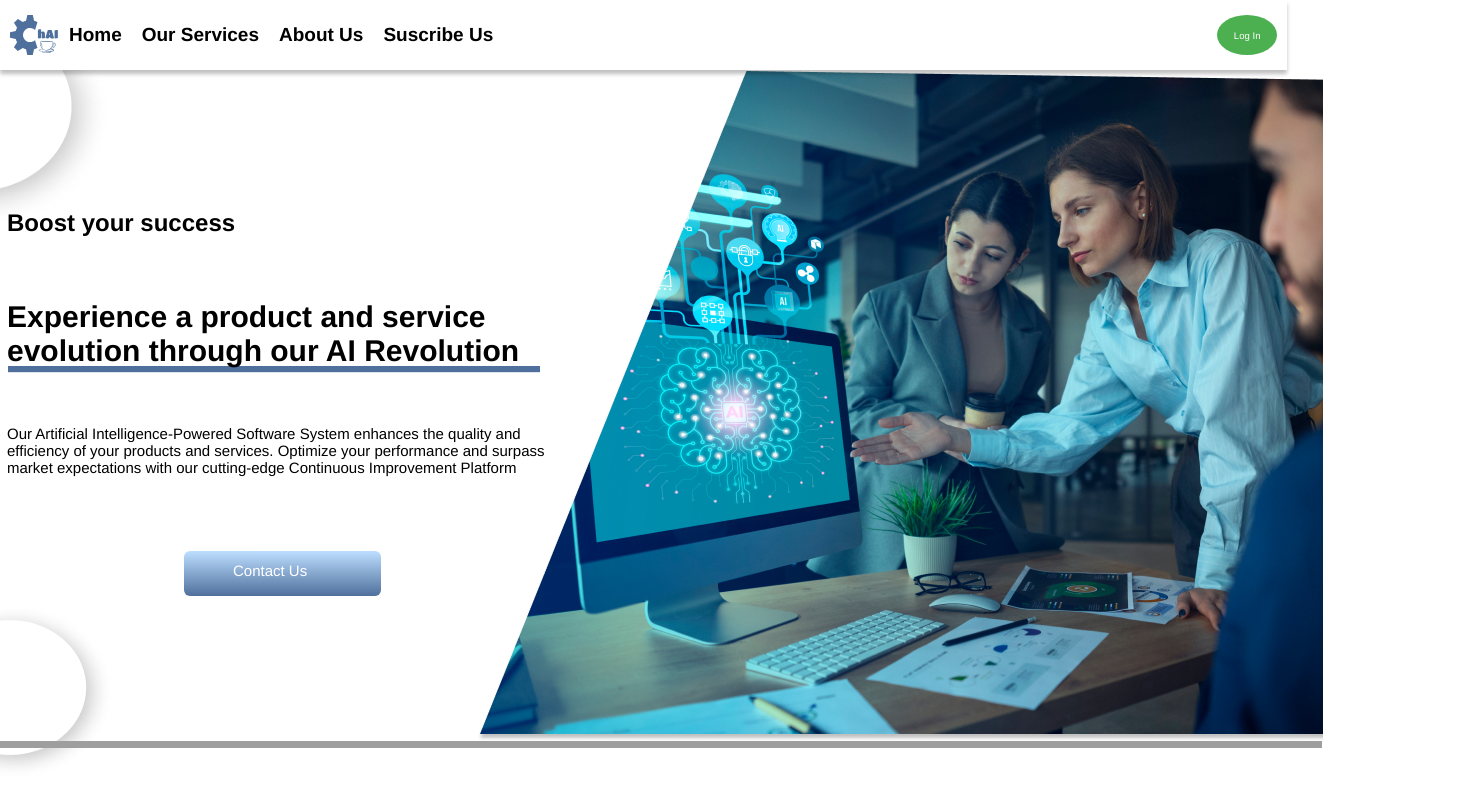
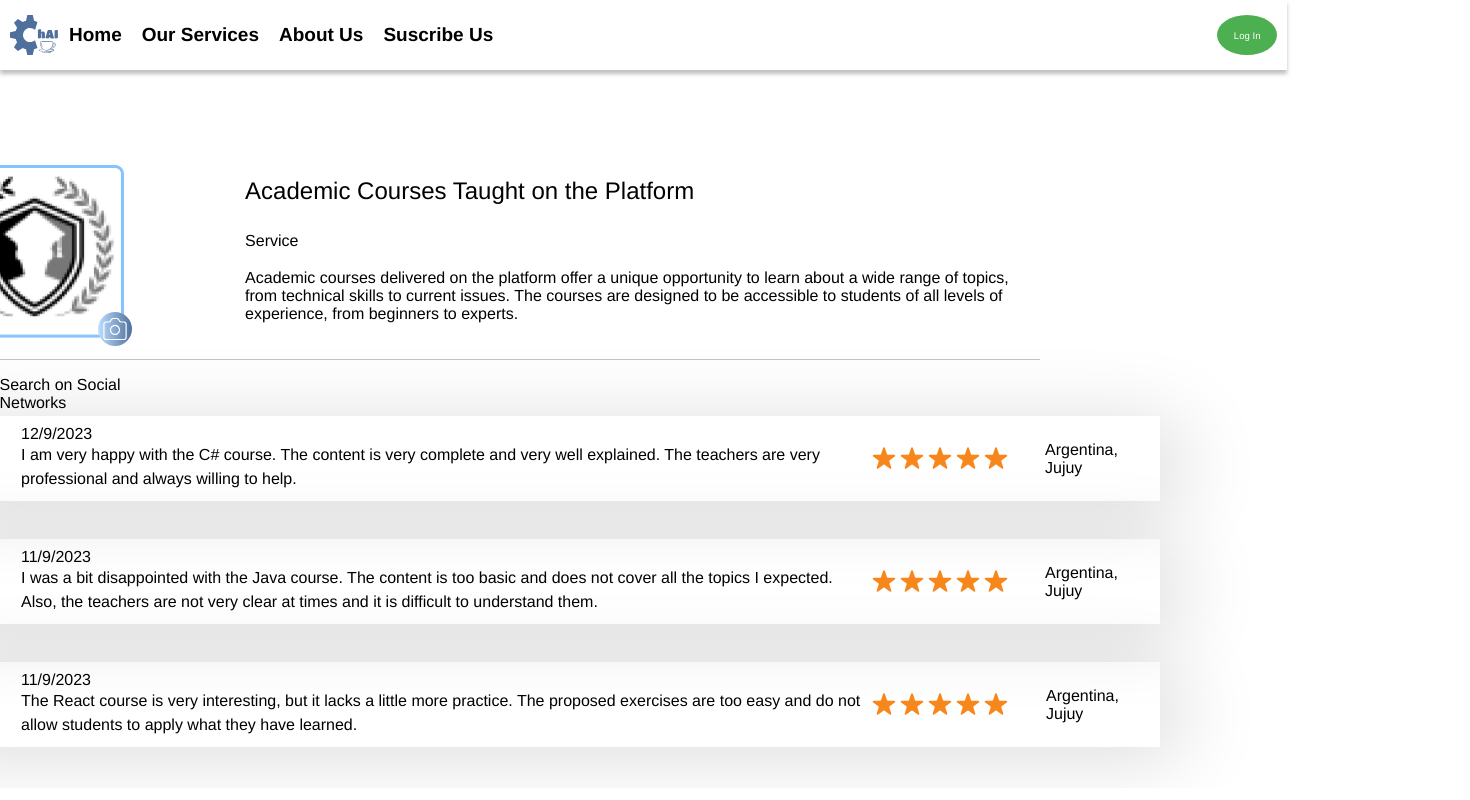
Before and after one commit to GastonCuevas/ChAi, an Angular app: page /business in a window 1280 px wide. Before the commit this address led to /. Shown: the top 800 px of the page, 1470 px wide, since content can reach past the window. Built offline with nearby package versions, Linux system fonts and the light colour scheme; grey boxes are pictures that could not be loaded.

Commit message:
Navegación por ruta

```diff
--- a/src/app/app.routes.ts
+++ b/src/app/app.routes.ts
@@ -1,18 +1,7 @@
 import { Routes } from '@angular/router';
-import { MainComponent } from './components/main/main.component';
-import { NavBarComponent } from './components/nav-bar/nav-bar.component';
-import { OverlapComponent } from './components/overlap/overlap.component';
-import { Overlap2Component } from './components/overlap2/overlap2.component';
-import { Overlap3Component } from './components/overlap3/overlap3.component';
-import { Overlap4Component } from './components/overlap4/overlap4.component';
 import { BusinessComponent } from './components/business/business.component';
+import { HomeComponent } from './components/home/home.component';
 
 
-
-export const routes: Routes = [{path: 'app-main', component: MainComponent},
-{path: 'app-nav-bar', component: NavBarComponent},
-{path: 'app-overlap', component: OverlapComponent },
-{path: 'app-overlap2', component: Overlap2Component},
-{path: 'app-overlap3', component: Overlap3Component},
-{path: 'app-overlap4', component: Overlap4Component},
-{path: 'app-business', component: BusinessComponent}];
+export const routes: Routes = [{path: '', component: HomeComponent},
+{path: 'business', component: BusinessComponent}];
--- a/src/app/components/business/business.component.css
+++ b/src/app/components/business/business.component.css
@@ -1,3 +1,7 @@
+.business-container {
+  width: 1660px
+}
+
 .nombre-del-proyecto {
     position: absolute;
     top: 15.14%;
--- a/src/app/components/business/business.component.html
+++ b/src/app/components/business/business.component.html
@@ -1,3 +1,4 @@
+<div class="business-container">
 <div class="dash-usuario-5-12">
     <div class="nombre-del-proyecto">Academic Courses Taught on the Platform</div>
     <div class="tipo-de-proyecto">Service</div>
@@ -107,3 +108,4 @@
     </div>
     <img class="deviconfacebook2" alt="" src="../../../assets/img/deviconfacebook2.svg" />
 </div>
+</div>
--- /dev/null
+++ b/src/app/components/home/home.component.html
@@ -0,0 +1,5 @@
+<!-- <p>home works!</p> -->
+<app-overlap></app-overlap>
+         <app-our-services id="services"></app-our-services>
+         <app-overlap3></app-overlap3>
+         <app-overlap4></app-overlap4>
--- a/src/app/components/main/main.component.css
+++ b/src/app/components/main/main.component.css
@@ -17,6 +17,7 @@ body {
   .dash-usuario .container {
     background-color: #ffffff;
     position: relative;
+    margin-top: 60px;
   }
 
   .show-modal {
--- a/src/app/components/main/main.component.html
+++ b/src/app/components/main/main.component.html
@@ -2,10 +2,7 @@
    <app-nav-bar (showModal)="toggleModal()"></app-nav-bar>
    <div class="dash-usuario">
       <div class="container">
-         <app-overlap></app-overlap>
-         <app-our-services id="services"></app-our-services>
-         <app-overlap3></app-overlap3>
-         <app-overlap4></app-overlap4>
+         <router-outlet></router-outlet>
       </div>
    </div>
 
--- a/src/app/components/main/main.component.ts
+++ b/src/app/components/main/main.component.ts
@@ -5,11 +5,12 @@ import { Overlap4Component }from '../overlap4/overlap4.component';
 import { NavBarComponent } from '../nav-bar/nav-bar.component';
 import { CommonModule } from '@angular/common';
 import { OurServicesComponent } from '../our-services/our-services.component';
+import { RouterOutlet } from '@angular/router';
 
 @Component({
   selector: 'app-main',
   standalone: true,
-  imports: [OverlapComponent,NavBarComponent,OurServicesComponent,Overlap3Component,Overlap4Component,NavBarComponent,CommonModule],
+  imports: [OverlapComponent,NavBarComponent,OurServicesComponent,Overlap3Component,Overlap4Component,NavBarComponent,CommonModule, RouterOutlet],
   templateUrl: './main.component.html',
   styleUrl: './main.component.css',
   host: {ngSkipHydration: 'true'},
```
Also changed, not shown: src/app/components/home/home.component.ts (added, +17 -0 lines), src/app/components/home/home.component.css (added), 1 other file (tests, documents, lock files or other folders).
